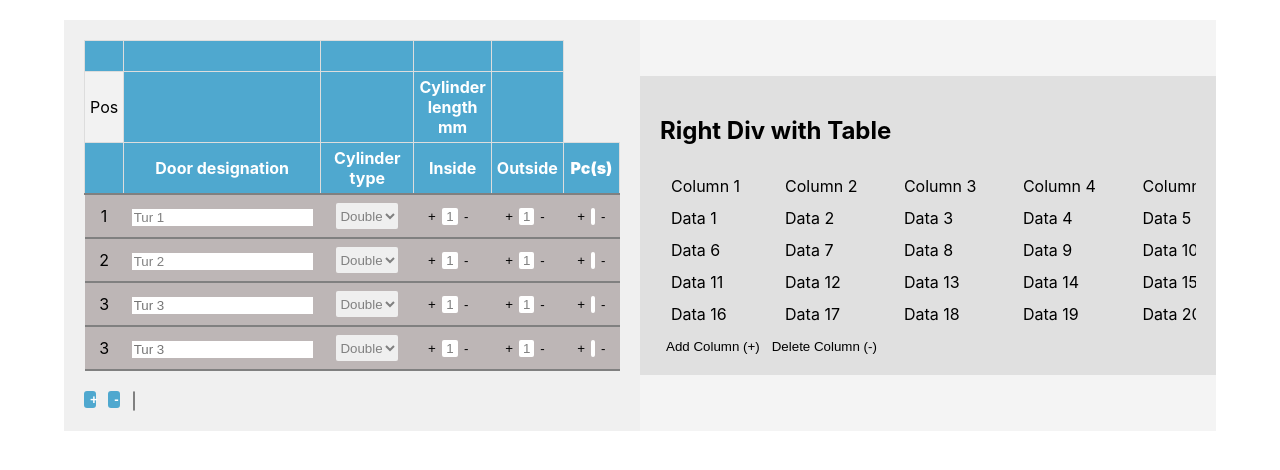
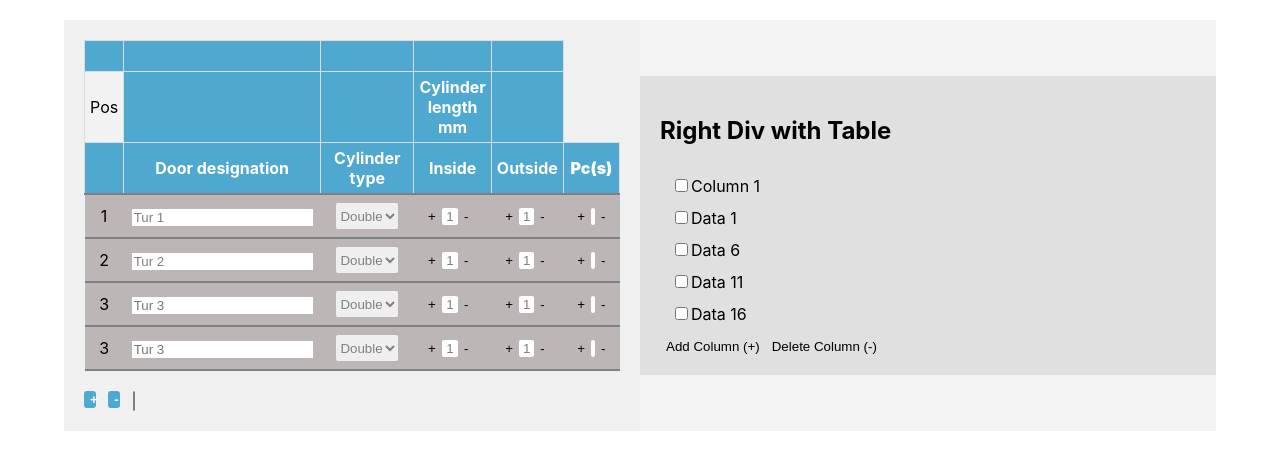
Before and after one commit to FatimaTahir12/konfigurator1, a React (Create React App) app: page / in a window 1280 px wide. Shown: the top 470 px of the page. Built offline with nearby package versions, Linux system fonts and the light colour scheme.

Commit message:
New Commit of right

```diff
--- a/src/CSS/Main.css
+++ b/src/CSS/Main.css
@@ -3,6 +3,36 @@
 /* <link rel="stylesheet" href="https://cdnjs.cloudflare.com/ajax/libs/twitter-bootstrap/4.6.0/css/bootstrap.min.css" /> */
 
 /* Custom CSS for table responsiveness */
+
+/* ... (existing CSS styles) */
+
+.checkbox {
+  display: flex;
+  align-items: center;
+}
+
+.checkbox input[type="checkbox"] {
+  display: none; /* Hide the default checkbox */
+}
+
+.checkbox-square {
+  width: 16px;
+  height: 16px;
+  border: 1px solid #000;
+  margin-right: 6px;
+  position: relative;
+}
+
+.checkbox input[type="checkbox"]:checked + .checkbox-square::after {
+  content: '';
+  position: absolute;
+  top: 3px;
+  left: 3px;
+  width: 8px;
+  height: 8px;
+  background-color: #000;
+}
+
 
 .Main-div {
   display: flex;
@@ -19,13 +49,7 @@
   height: 100%; /* Set the height of both inner divs to be equal */
 }
 
-.Main-div > div:first-child {
-  background-color: #f0f0f0;
-}
 
-.Main-div > div:last-child {
-  background-color: #e0e0e0;
-}
 
 /* Add styles for buttons and select */
 .newbtn {
--- a/src/Components/Table.js
+++ b/src/Components/Table.js
@@ -5,14 +5,31 @@ import '../CSS/Main.css';
 
 const App = () => {
 
+
+  const Checkbox = ({ checked }) => (
+    <div className="checkbox">
+      <input type="checkbox" checked={checked} readOnly />
+      <div className="checkbox-square"></div>
+    </div>
+  );
+
   // Right div table data
   const initialRightTableData = [
-    ['Column 1', 'Column 2', 'Column 3', 'Column 4', 'Column 5'],
-    ['Data 1', 'Data 2', 'Data 3', 'Data 4', 'Data 5'],
-    ['Data 6', 'Data 7', 'Data 8', 'Data 9', 'Data 10'],
-    ['Data 11', 'Data 12', 'Data 13', 'Data 14', 'Data 15'],
-    ['Data 16', 'Data 17', 'Data 18', 'Data 19', 'Data 20'],
+    ['Column 1'],
+    ['Data 1'],
+    ['Data 6'],
+    ['Data 11'],
+    ['Data 16'],
   ];
+
+
+  // Generate unique IDs for the checkboxes
+  const updatedRightTableData = initialRightTableData.map((row) =>
+    row.map((cell) => ({
+    //  id: uuidv4(), // Generate a unique ID for each checkbox
+      content: cell,
+    }))
+  );
 
   const [rightTableData, setRightTableData] = useState(initialRightTableData);
 
@@ -319,17 +336,20 @@ const App = () => {
           </select>
         </div>
       </div>
-
       <div style={{ flex: '1', width: '50%', backgroundColor: '#e0e0e0', padding: '20px', overflowX: 'auto' }}>
         {/* Content for the right div */}
         <h2>Right Div with Table</h2>
         <div style={{ overflowX: 'auto' }}>
           <table style={{ minWidth: '600px', width: '100%', borderSpacing: '10px' }}>
             <tbody>
-              {rightTableData.map((row, rowIndex) => (
+              {updatedRightTableData.map((row, rowIndex) => (
                 <tr key={rowIndex}>
                   {row.map((cell, cellIndex) => (
-                    <td key={cellIndex}>{cell}</td>
+                    <td key={cell.id}>
+                      {/* Render a checkbox for each cell with the unique ID */}
+                      <input type="checkbox" id={cell.id} />
+                      <label htmlFor={cell.id}>{cell.content}</label>
+                    </td>
                   ))}
                 </tr>
               ))}
@@ -341,6 +361,8 @@ const App = () => {
           <button onClick={deleteRightTableColumn}>Delete Column (-)</button>
         </div>
       </div>
+
+
     </div>
   );
 };
```
